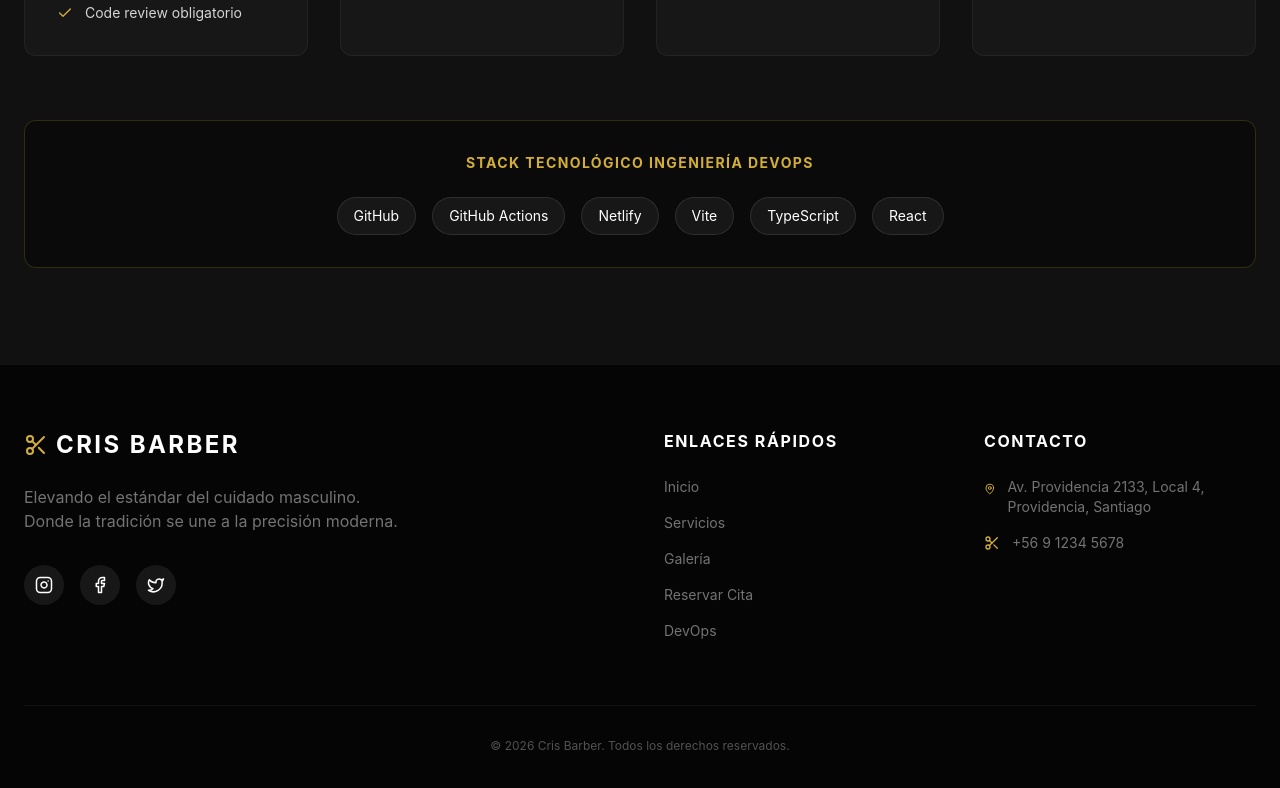
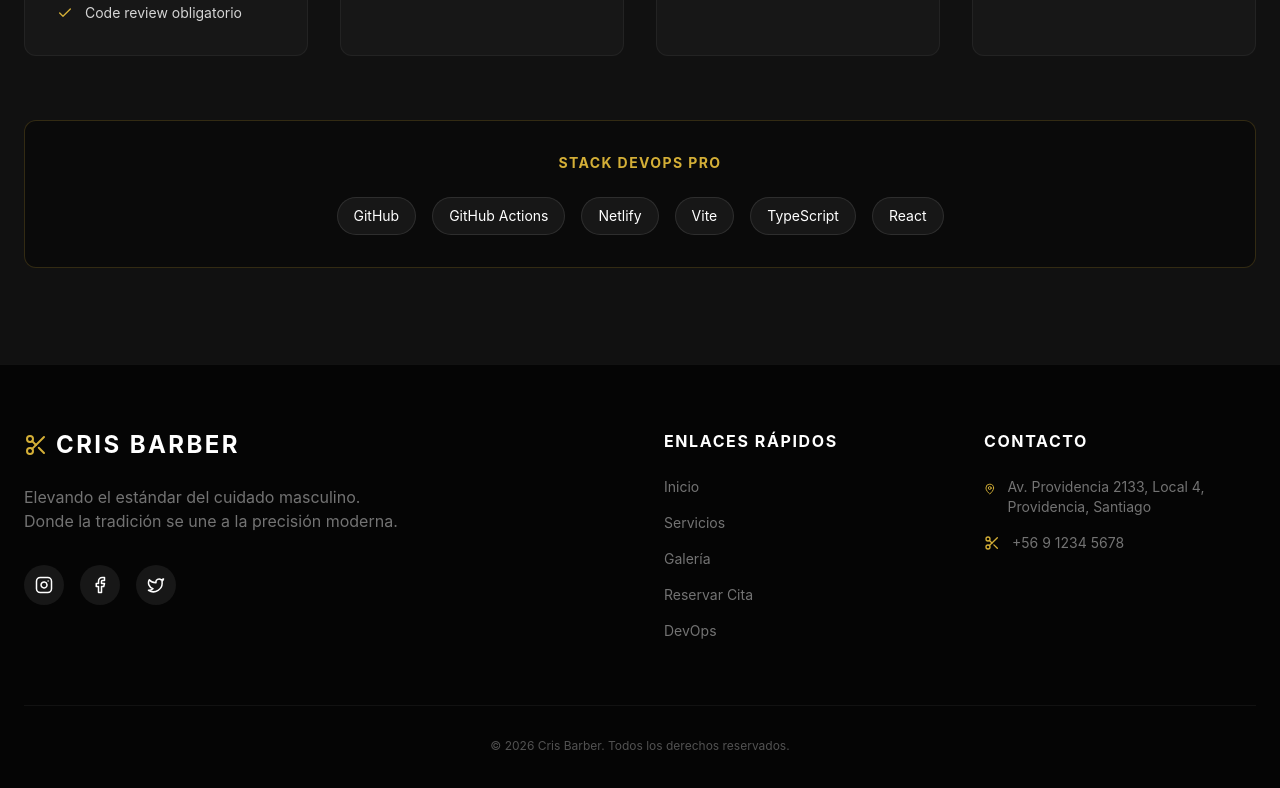
Before and after one commit to victor99a/Demo-Barber, a React (Vite) app: page / in a window 1280 px wide. Shown: the part 4312-5100 px from the top of the page. Built offline with nearby package versions, Linux system fonts and the light colour scheme.

Commit message:
Cambio que provocará conflicto

```diff
--- a/src/App.tsx
+++ b/src/App.tsx
@@ -650,7 +650,7 @@ export default function App() {
     {/* Tech Stack Badge */}
     <div className="bg-[#0a0a0a] rounded-xl border border-[#D4AF37]/20 p-8 text-center">
       <h4 className="text-[#D4AF37] text-sm font-bold uppercase tracking-widest mb-6">
-       Stack Tecnológico Ingeniería DevOps
+       Stack DevOps PRO
       </h4>
       <div className="flex flex-wrap justify-center gap-4">
         <span className="px-4 py-2 bg-[#171717] rounded-full text-white text-sm border border-white/10">
```
